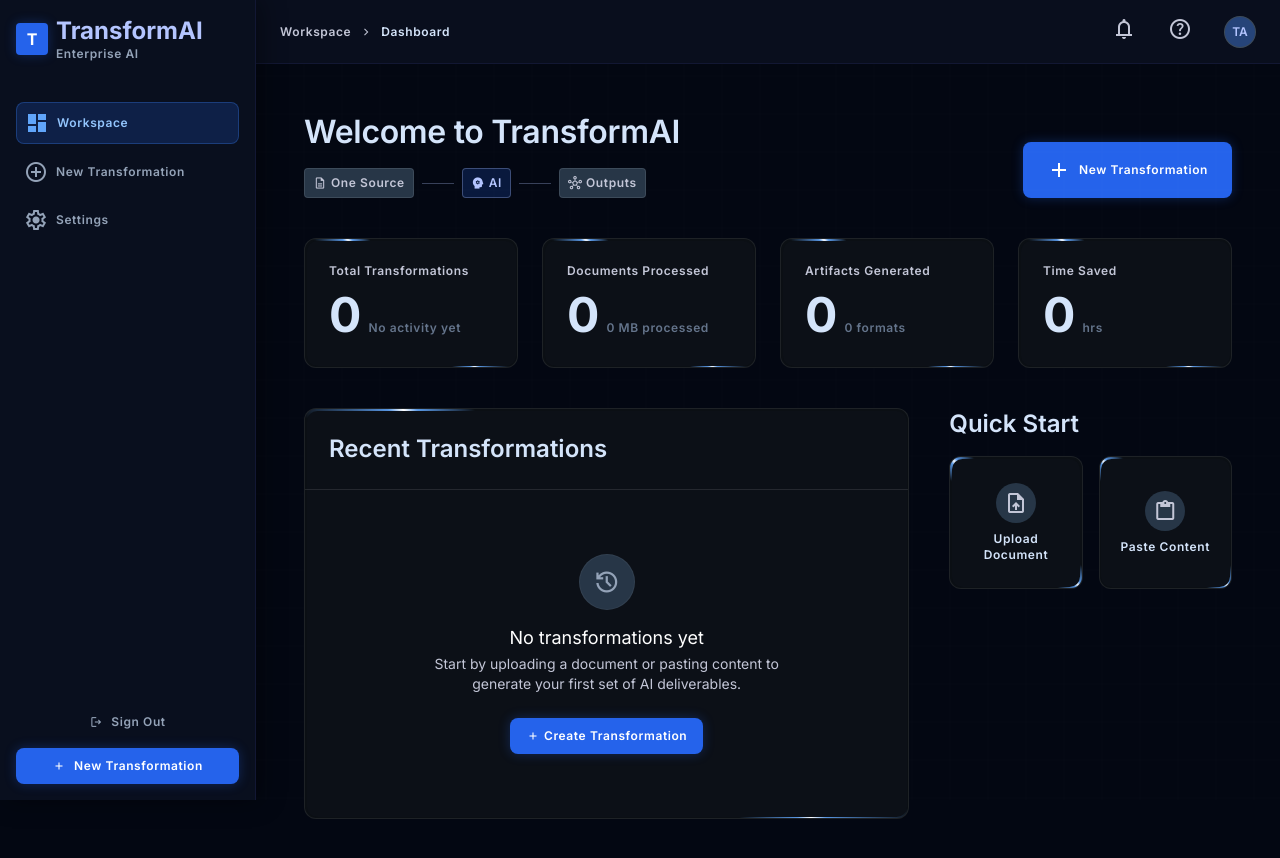
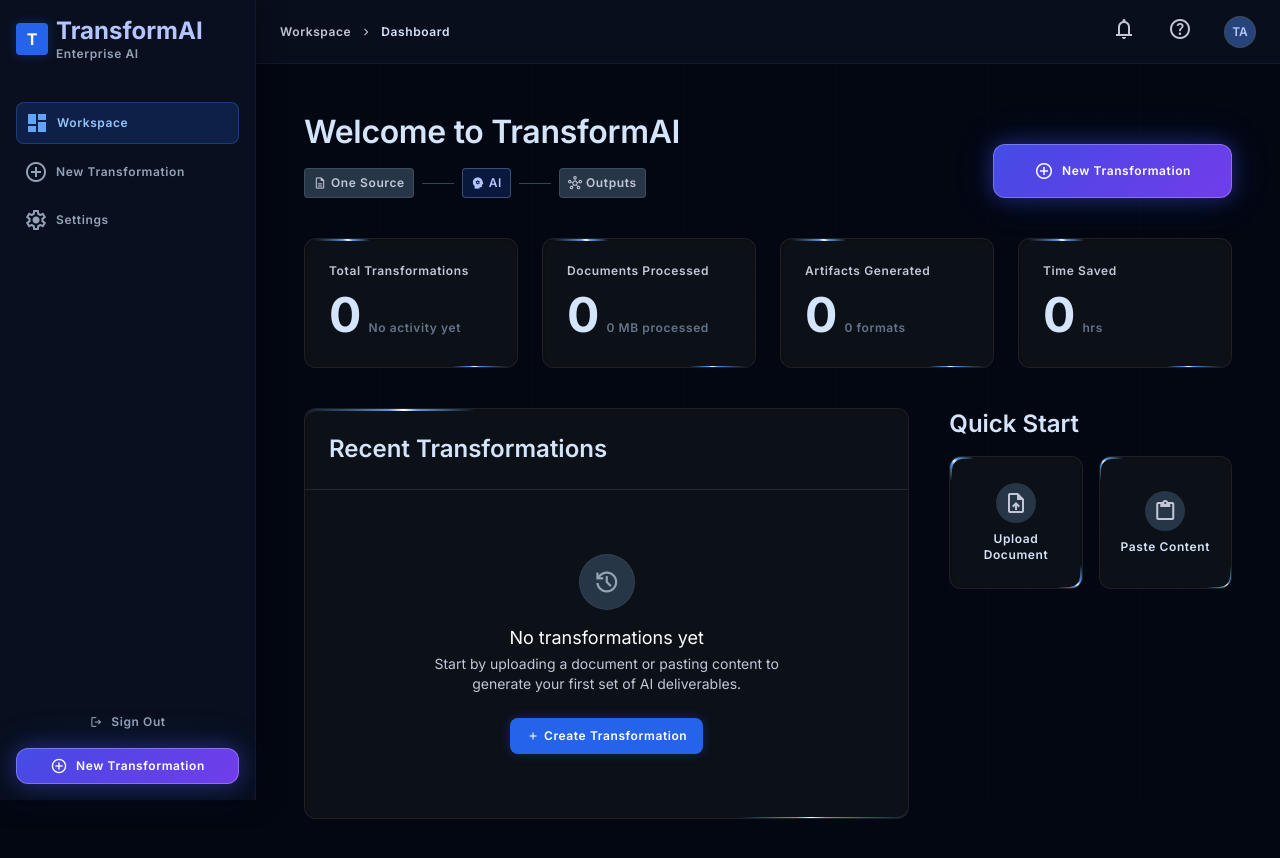
Before and after one commit to tahirazeem145/Transform-AI, a plain HTML site: page dashboard.html in a window 1280 px wide. Drawn offline with nearby package versions, Linux system fonts and the light colour scheme.

Commit message:
Upgrade New Transformation buttons with high-impact neon gradient shift, glass shimmer sheen, and dynamic hover lift

```diff
--- a/dashboard.html
+++ b/dashboard.html
@@ -321,11 +321,47 @@
             z-index: 10;
         }
 
-        .glow-blue {
-            box-shadow: 0 0 10px rgba(37, 99, 235, 0.1);
+        /* Ultra Attractive Neon Glowing Transformation Button */
+        .btn-neon-glow {
+            position: relative;
+            background: linear-gradient(135deg, #2563eb 0%, #4f46e5 50%, #7c3aed 100%);
+            background-size: 200% 200%;
+            animation: gradientShift 4s ease infinite;
+            border: 1px solid rgba(255, 255, 255, 0.25);
+            box-shadow: 0 0 20px rgba(79, 70, 229, 0.4), 0 0 40px rgba(37, 99, 235, 0.2);
+            transition: all 0.3s cubic-bezier(0.4, 0, 0.2, 1);
+            overflow: hidden;
         }
-        .hover-glow-blue:hover {
-            box-shadow: 0 0 10px rgba(37, 99, 235, 0.18);
+
+        .btn-neon-glow::before {
+            content: '';
+            position: absolute;
+            top: 0;
+            left: -100%;
+            width: 100%;
+            height: 100%;
+            background: linear-gradient(90deg, transparent, rgba(255, 255, 255, 0.3), transparent);
+            transition: 0.5s;
+        }
+
+        .btn-neon-glow:hover::before {
+            left: 100%;
+        }
+
+        .btn-neon-glow:hover {
+            transform: translateY(-2px) scale(1.02);
+            box-shadow: 0 0 30px rgba(99, 102, 241, 0.6), 0 0 50px rgba(59, 130, 246, 0.4);
+            border-color: rgba(255, 255, 255, 0.5);
+        }
+
+        .btn-neon-glow:active {
+            transform: scale(0.97);
+        }
+
+        @keyframes gradientShift {
+            0% { background-position: 0% 50%; }
+            50% { background-position: 100% 50%; }
+            100% { background-position: 0% 50%; }
         }
     </style>
 </head>
@@ -364,9 +400,9 @@
                 <span class="material-symbols-outlined text-sm">logout</span>
                 Sign Out
             </a>
-            <a href="new-transformation.html" class="w-full bg-primary-container hover:bg-blue-500 text-white rounded-lg p-sm font-label-md text-label-md transition-all active:scale-95 duration-200 flex items-center justify-center gap-sm shadow-[0_0_12px_rgba(37,99,235,0.3)]">
-                <span class="material-symbols-outlined text-sm">add</span>
-                New Transformation
+            <a href="new-transformation.html" class="btn-neon-glow text-white w-full rounded-xl p-sm font-label-md text-label-md flex items-center justify-center gap-sm">
+                <span class="material-symbols-outlined text-[18px]">add_circle</span>
+                <span>New Transformation</span>
             </a>
         </div>
     </aside>
@@ -419,9 +455,9 @@
                         </div>
                     </div>
                 </div>
-                <a href="new-transformation.html" class="bg-primary-container hover:bg-blue-500 text-white px-lg py-md rounded-lg font-label-md text-label-md transition-all flex items-center gap-sm active:scale-95 shadow-[0_0_12px_rgba(37,99,235,0.3)]">
-                    <span class="material-symbols-outlined">add</span>
-                    New Transformation
+                <a href="new-transformation.html" class="btn-neon-glow text-white px-xl py-md rounded-xl font-label-md text-label-md flex items-center gap-sm">
+                    <span class="material-symbols-outlined text-[20px]">add_circle</span>
+                    <span>New Transformation</span>
                 </a>
             </section>
 
```
Also changed, not shown: artifact-workspace.html (+47 -4 lines), new-transformation.html (+49 -7 lines), settings.html (+46 -3 lines).
